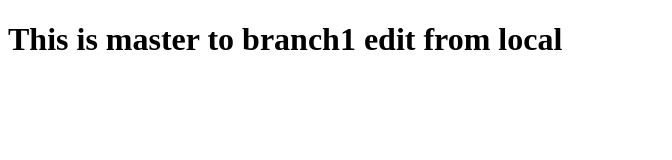
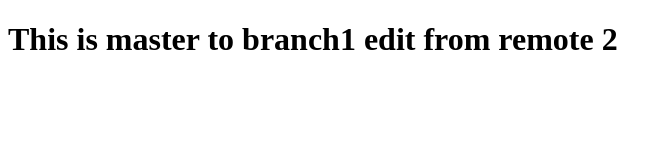
Before and after one commit to Joseph-Wah-ynwa/joseph, a plain HTML site: page master.html in a window 1280 px wide. Shown: the whole page, without its empty margins (0-672 px from the left). Drawn offline with Linux system fonts and the light colour scheme.

Commit message:
Update master.html

```diff
--- a/master.html
+++ b/master.html
@@ -6,6 +6,6 @@
     <title>Document</title>
   </head>
   <body>
-    <h1>This is master to branch1 edit from local</h1>
+    <h1>This is master to branch1 edit from remote 2</h1>
   </body>
 </html>
```
